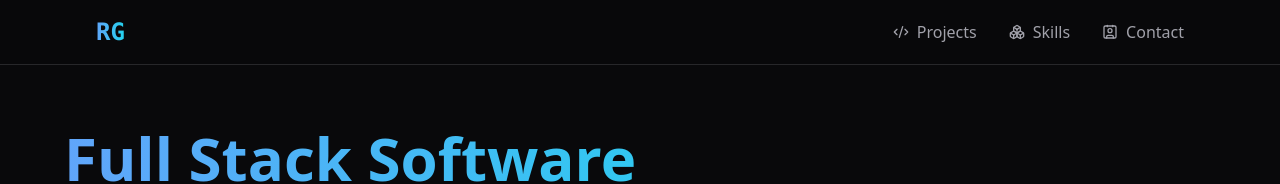
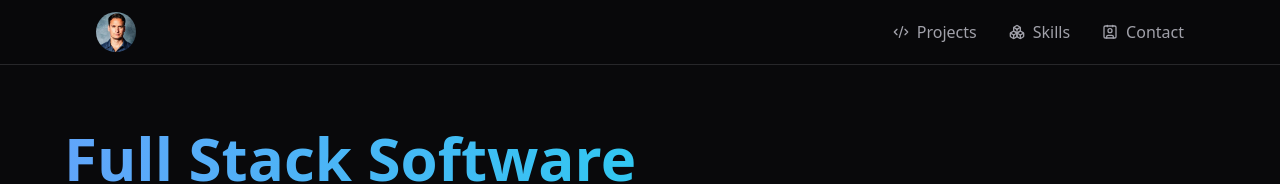
Before and after one commit to bobbygrdn/portfolio, a React (Vite) app: page / in a window 1280 px wide. Shown: the top 184 px of the page. Built offline with nearby package versions, Linux system fonts and the light colour scheme.

Commit message:
fix: update package-lock.json to set dev dependencies correctly and replace logo with image asset in App component

```diff
--- a/src/App.tsx
+++ b/src/App.tsx
@@ -154,9 +154,7 @@ export function App() {
     <div className="w-full min-h-screen bg-zinc-950 text-zinc-100">
       <header className="fixed top-0 w-full bg-zinc-950/80 backdrop-blur-sm border-b border-zinc-800 z-50">
         <nav className="max-w-6xl mx-auto px-4 sm:px-6 lg:px-8 h-16 flex items-center justify-between">
-          <span className="font-mono text-xl sm:text-2xl font-bold bg-gradient-to-r from-blue-400 to-cyan-400 text-transparent bg-clip-text">
-            RG
-          </span>
+          <img src="assets/96712943.jpg" alt="Logo" className="h-10 w-10 rounded-full" />
           <div className="hidden md:flex items-center space-x-6 lg:space-x-8">
             {navItems.map(({ href, label, icon }) => (
               <a
```
Also changed, not shown: 1 other file (tests, documents, lock files or other folders).
